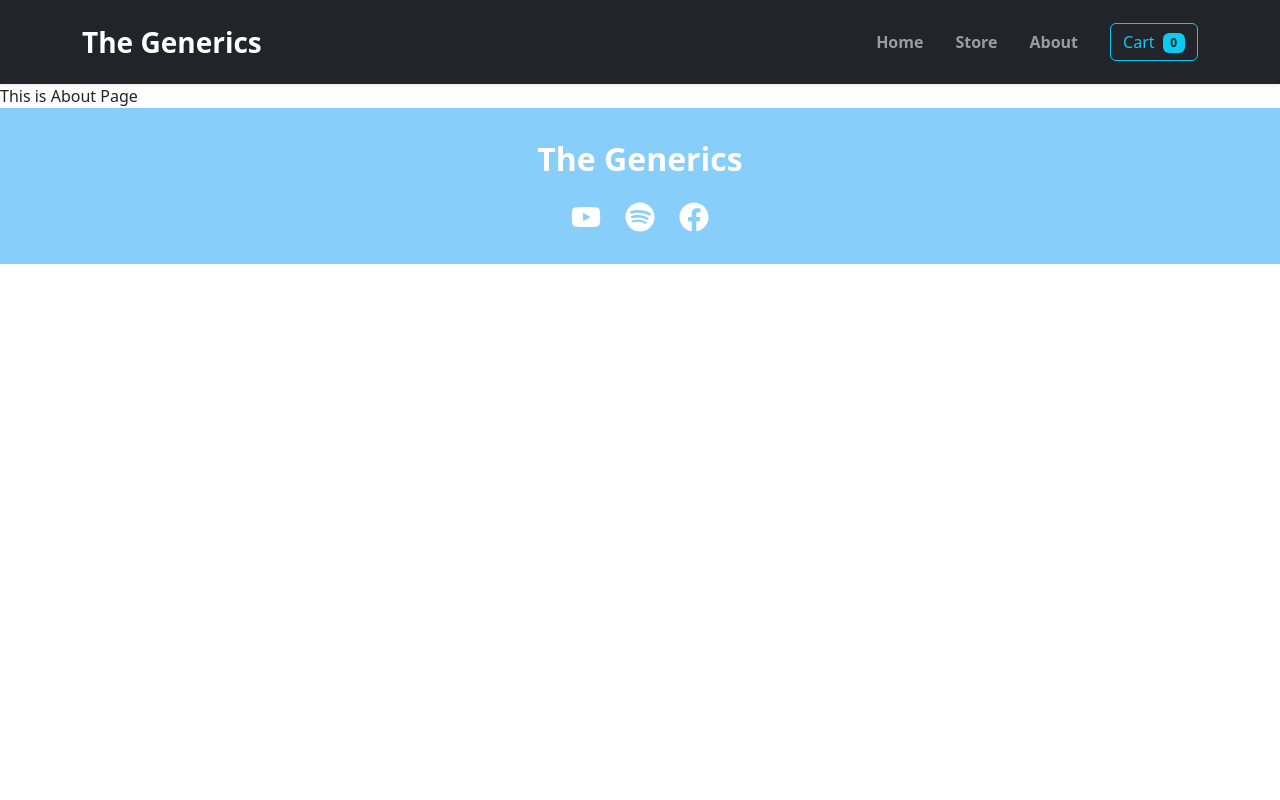
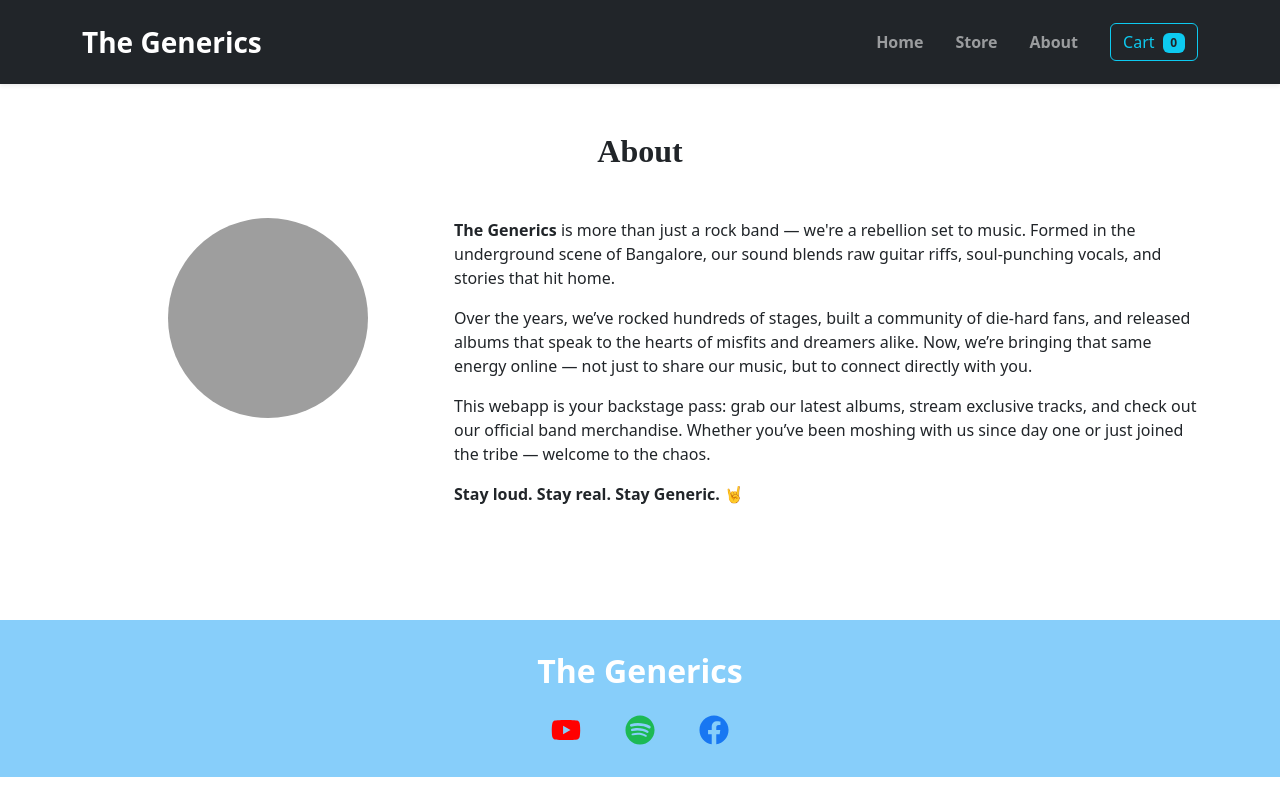
Before and after one commit to Ajay-1502/E-Commerce-WebApp, a React (Vite) app: page /about in a window 1280 px wide. Built offline with nearby package versions, Linux system fonts and the light colour scheme; grey boxes are pictures that could not be loaded.

Commit message:
Improved About us page and cart modal

```diff
--- a/src/components/About.jsx
+++ b/src/components/About.jsx
@@ -1,5 +1,50 @@
+import { Container, Col, Row, Image } from 'react-bootstrap';
+
 const About = () => {
-  return <>This is About Page</>;
+  return (
+    <Container className="py-5">
+      <h2
+        className="text-center mb-5 fw-bold"
+        style={{ fontFamily: 'Metal Menia,cursive' }}
+      >
+        About
+      </h2>
+      <Row className="align-items-start g-0">
+        <Col md={4} className=" text-center mb-4 mb-md-0">
+          <Image
+            src="https://prasadyash2411.github.io/ecom-website/img/Band%20Members.png"
+            roundedCircle
+            fluid
+            style={{ width: '200px', height: '200px', objectFit: 'cover' }}
+          />
+        </Col>
+        <Col md={8} style={{ marginBottom: '50px' }}>
+          <p>
+            <strong>The Generics</strong> is more than just a rock band — we're
+            a rebellion set to music. Formed in the underground scene of
+            Bangalore, our sound blends raw guitar riffs, soul-punching vocals,
+            and stories that hit home.
+          </p>
+          <p>
+            Over the years, we’ve rocked hundreds of stages, built a community
+            of die-hard fans, and released albums that speak to the hearts of
+            misfits and dreamers alike. Now, we’re bringing that same energy
+            online — not just to share our music, but to connect directly with
+            you.
+          </p>
+          <p>
+            This webapp is your backstage pass: grab our latest albums, stream
+            exclusive tracks, and check out our official band merchandise.
+            Whether you’ve been moshing with us since day one or just joined the
+            tribe — welcome to the chaos.
+          </p>
+          <p>
+            <strong>Stay loud. Stay real. Stay Generic. 🤘</strong>
+          </p>
+        </Col>
+      </Row>
+    </Container>
+  );
 };
 
 export default About;
--- a/src/components/DisplayProducts.jsx
+++ b/src/components/DisplayProducts.jsx
@@ -16,7 +16,7 @@ const DisplayProducts = ({ cartHandler }) => {
           {title}
         </h2>
         <Row className="justify-content-center">
-          {products.map((product, index) => {
+          {products.map((product) => {
             return (
               <Col
                 key={product.id}
--- a/src/components/Footer.jsx
+++ b/src/components/Footer.jsx
@@ -13,21 +13,24 @@ const Footer = () => {
           target="_blank"
           rel="noopener noreferrer"
         >
-          <FaYoutube size={30} color="white" />
+          <FaYoutube size={30} style={{ color: '#FF0000', margin: '0 10px' }} />
         </a>
         <a
           href="https://www.spotify.com"
           target="_blank"
           rel="noopener noreferrer"
         >
-          <FaSpotify size={30} color="white" />
+          <FaSpotify size={30} style={{ color: '#1DB954', margin: '0 10px' }} />
         </a>
         <a
           href="https://www.facebook.com"
           target="_blank"
           rel="noopener noreferrer"
         >
-          <FaFacebook size={30} color="white" />
+          <FaFacebook
+            size={30}
+            style={{ color: '#1877F2', margin: '0 10px' }}
+          />
         </a>
       </div>
     </div>
--- a/src/components/cart/Cart.jsx
+++ b/src/components/cart/Cart.jsx
@@ -19,6 +19,12 @@ const Cart = ({ onClose }) => {
         Your Cart
       </h2>
 
+      {cartCtx.cartItems.length === 0 ? (
+        <p className="text-center fs-5  fw-bold text-danger">
+          Your cart is empty.
+        </p>
+      ) : (
+        <>
           <Table striped bordered hover responsive>
             <thead>
               <tr className="text-center fw-bold">
@@ -82,6 +88,8 @@ const Cart = ({ onClose }) => {
               </Button>
             </Col>
           </Row>
+        </>
+      )}
 
       <div className="text-end mt-4">
         <Button variant="danger" onClick={onClose}>
```
Lines whose indentation alone changed are shown as unchanged.
